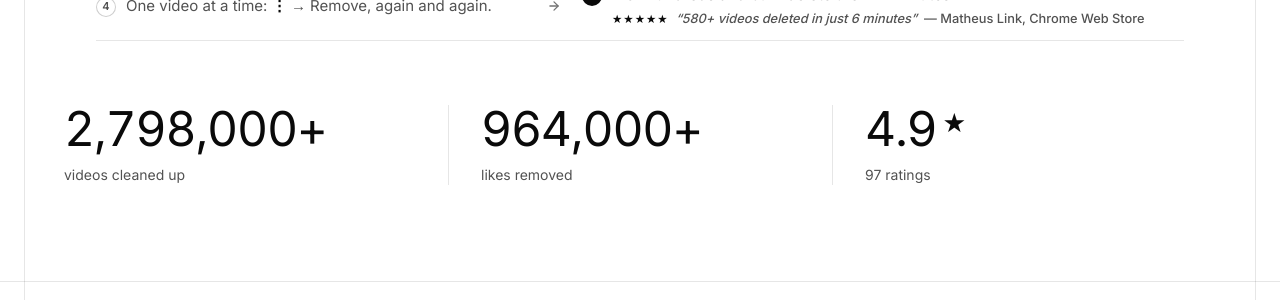
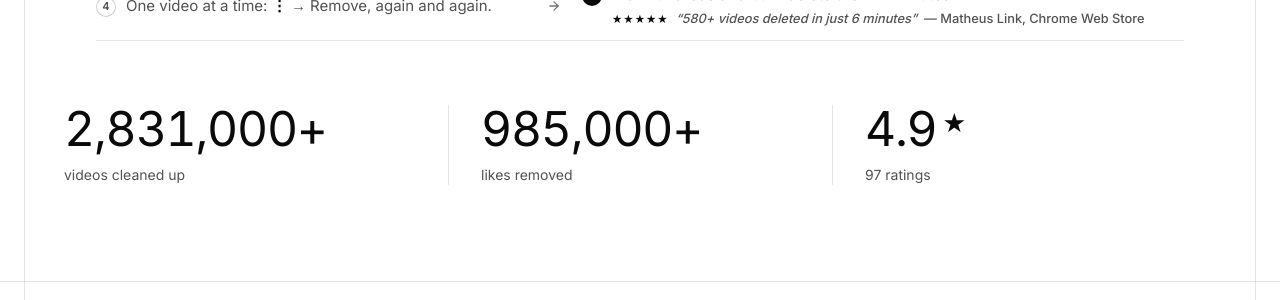
Before and after one commit to dominic-lam/tidywl-site, a Jekyll site: the page built from index.html, in a window 1280 px wide and 900 px high, scrolled down 868 px. Shown: the part 161-461 px from the top of the window. Built offline with Jekyll 4.4.1, drawn with Linux system fonts in a browser that asks for light colours.

Commit message:
chore: update usage totals (auto)

```diff
--- a/_data/usage.yml
+++ b/_data/usage.yml
@@ -5,10 +5,10 @@
 # Each *Raw is the unrounded value that counter's monotonic guard
 # compares against on the next run. One lastUpdated covers all three:
 # the run is all-or-nothing, so they always come from one response.
-deletedTotal: "2,798,000"
-deletedRaw: 2798236
-unlikedTotal: "964,000"
-unlikedRaw: 964355
-movedTotal: "352,000"
-movedRaw: 352904
-lastUpdated: "2026-11-09"
+deletedTotal: "2,831,000"
+deletedRaw: 2831263
+unlikedTotal: "985,000"
+unlikedRaw: 985444
+movedTotal: "358,000"
+movedRaw: 358953
+lastUpdated: "2026-11-10"
```
